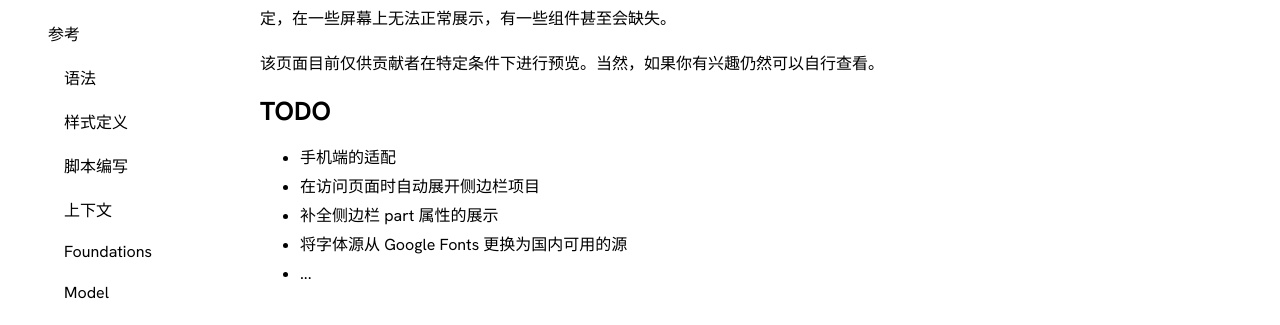
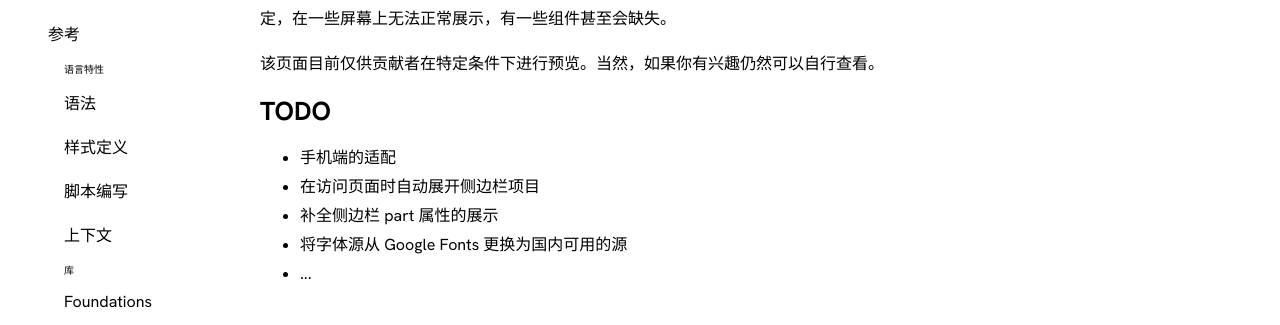
Before and after one commit to typstdocsinchinese/typstdocsinchinese.github.io, a Nuxt app: page / in a window 1280 px wide. Both pictures are taken after a click on the element 208 px from the left and 195 px from the top of the page. Shown: the part 162-487 px from the top of the page. Built offline with nearby package versions, Linux system fonts and the light colour scheme; some icons are missing.

Commit message:
chore: add `part`

```diff
--- a/components/contents-children-renderer.vue
+++ b/components/contents-children-renderer.vue
@@ -1,6 +1,7 @@
 <template>
   <div class="content-item-children-wrapper">
     <div class="content-item-children" :class="{active: active[i]}" v-for="(x, i) in object">
+      <span class="part" v-if="x.part">{{ translatePart(x.part) }}</span>
       <sidebar-link @toggle-collapse="active[i] = !active[i]" :title="x.title" :collapsable="x.children.length > 0" :route="x.route"/>
       <contents-children-renderer v-if="x.children.length > 0" :contents="x.children"/>
     </div>
@@ -8,7 +9,7 @@
 </template>
 
 <script lang="ts" setup>
-import type {ContentsItemChild} from "~/static/types";
+import type {ContentsItemChild, Part} from "~/static/types";
 
 const props = defineProps({
   contents: {
@@ -18,11 +19,26 @@ const props = defineProps({
 
 const object = props.contents as ContentsItemChild[];
 const active = ref(([] as boolean[]).fill(false, 0, object.length));
+
+function translatePart(part: Part) {
+  switch (part) {
+    case "Library": return "库";
+    case "Language": return "语言特性";
+    default: return "";
+  }
+}
 </script>
 
 <style lang="scss" scoped>
 .content-item-children-wrapper {
   margin-left: 16px;
+}
+
+.part {
+  font-size: 10px;
+  padding: 0 8px;
+  line-height: 1;
+  text-transform: uppercase;
 }
 </style>
 
--- a/static/types.ts
+++ b/static/types.ts
@@ -9,7 +9,7 @@ type Body<T extends string, V> = {
 
 export type Nullable<T> = null | T;
 
-type Part = 'Library' | 'Language' | null;
+export type Part = 'Library' | 'Language' | null;
 
 export interface Outline {
     id: string;
```
